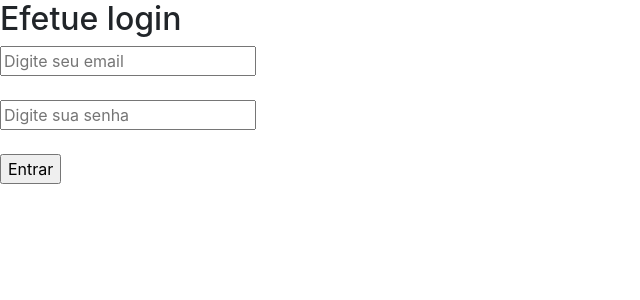
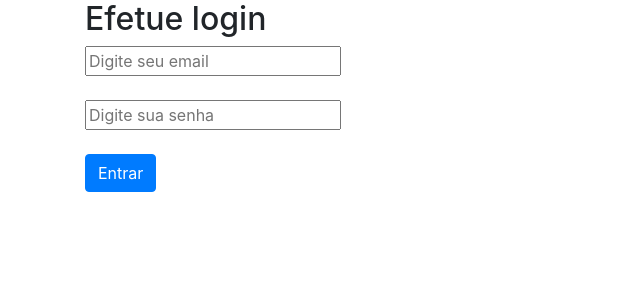
Before and after one commit to omartins-zs/sistema-web-restaurante, a PHP site: page /index.php in a window 1280 px wide. Shown: the top 300 px of the page, without its empty margins (0-640 px from the left). Run offline with PHP 8.4, Linux system fonts and the light colour scheme; some libraries are stand-ins or nearby versions.

Commit message:
Inserindo conteudo no container

```diff
--- a/index.php
+++ b/index.php
@@ -8,11 +8,11 @@
     <!-- CSS -->
     <link rel="stylesheet" href="https://maxcdn.bootstrapcdn.com/bootstrap/4.0.0/css/bootstrap.min.css" integrity="sha384-Gn5384xqQ1aoWXA+058RXPxPg6fy4IWvTNh0E263XmFcJlSAwiGgFAW/dAiS6JXm" crossorigin="anonymous">
 
-
     <title>Registro de Pedidos 1.0</title>
 </head>
 
 <body>
+    <div class="container">
         <h2>Efetue login</h2>
         <form action="login.php" id="form_login" method="POST">
             <?php if (isset($resultado) && $resultado["cod"] == 0) : ?>
@@ -24,11 +24,12 @@
             <br><br>
             <input id="senha" name="senha" type="password" placeholder="Digite sua senha">
             <br><br>
-        <input type="submit" id="submeter" value="Entrar">
+            <input type="submit" id="submeter" value="Entrar" class="btn btn-primary">
         </form>
         <script src="https://code.jquery.com/jquery-3.2.1.slim.min.js" integrity="sha384-KJ3o2DKtIkvYIK3UENzmM7KCkRr/rE9/Qpg6aAZGJwFDMVNA/GpGFF93hXpG5KkN" crossorigin="anonymous"></script>
         <script src="https://cdnjs.cloudflare.com/ajax/libs/popper.js/1.12.9/umd/popper.min.js" integrity="sha384-ApNbgh9B+Y1QKtv3Rn7W3mgPxhU9K/ScQsAP7hUibX39j7fakFPskvXusvfa0b4Q" crossorigin="anonymous"></script>
         <script src="https://maxcdn.bootstrapcdn.com/bootstrap/4.0.0/js/bootstrap.min.js" integrity="sha384-JZR6Spejh4U02d8jOt6vLEHfe/JQGiRRSQQxSfFWpi1MquVdAyjUar5+76PVCmYl" crossorigin="anonymous"></script>
+    </div>
 </body>
 
 </html>
```
Lines whose indentation alone changed are shown as unchanged.
